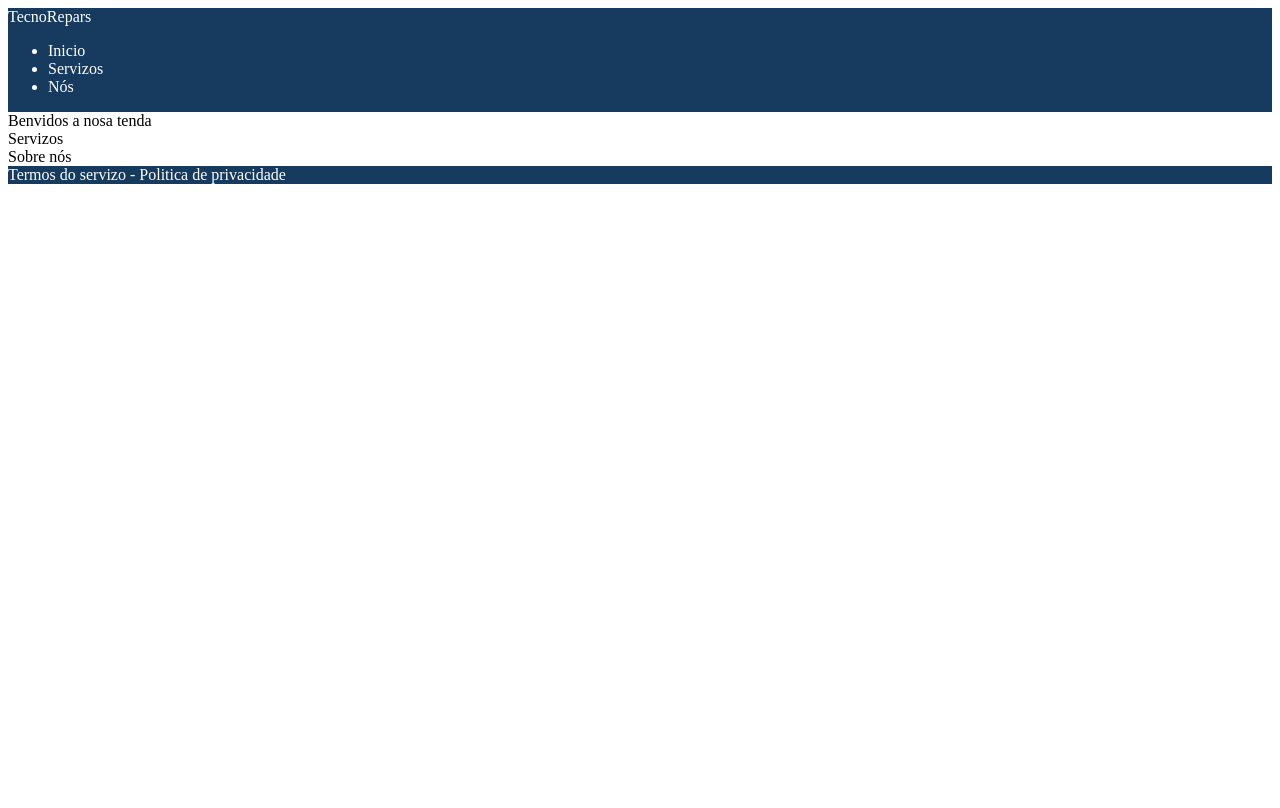
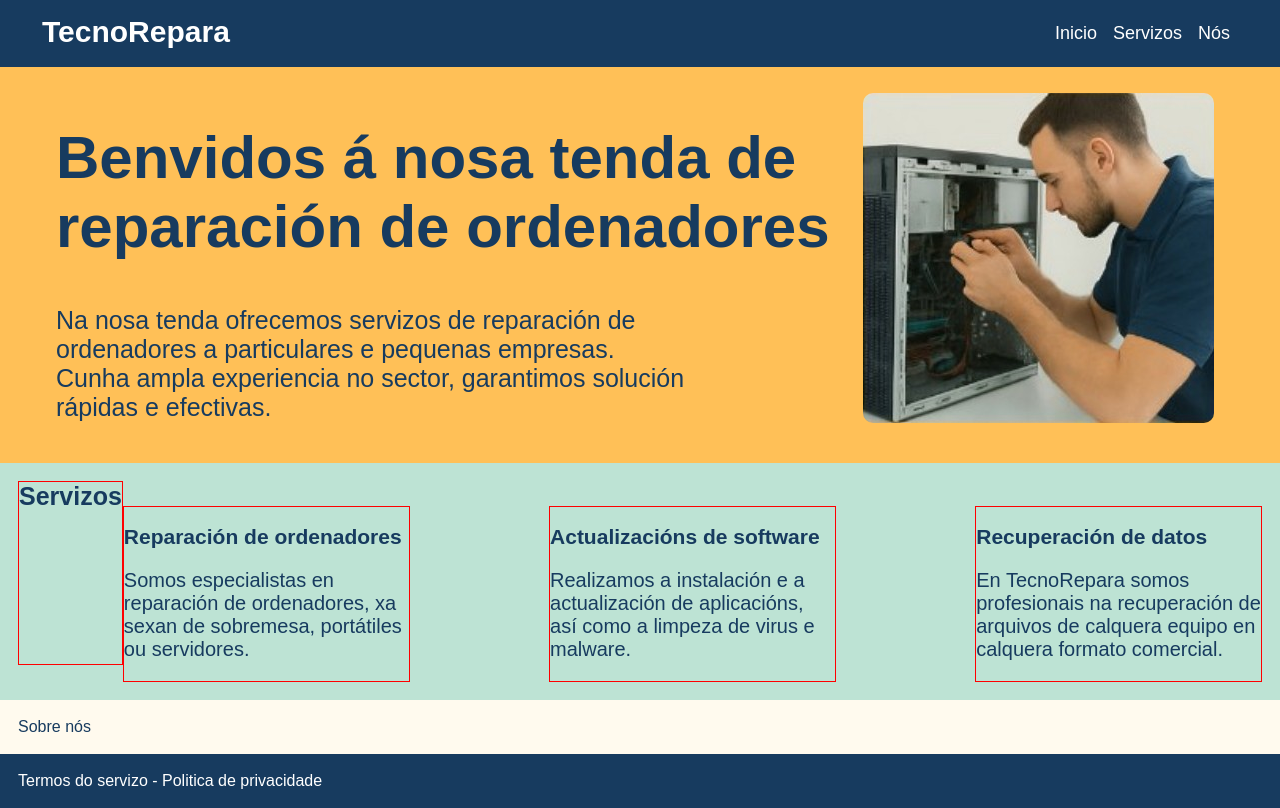
Before and after one commit to OmarLand/fp_dam_2026, a plain HTML site: page lenguaje-de-Marcas/tareaud2/index.html in a window 1280 px wide. Drawn offline with Linux system fonts and the light colour scheme.

Commit message:
Avanzo todo lo que puedo de la tarea

```diff
--- a/lenguaje-de-Marcas/tareaud2/css/style.css
+++ b/lenguaje-de-Marcas/tareaud2/css/style.css
@@ -1,9 +1,136 @@
-header{
+html, body{
+    margin      : 0;
+    font-family : Arial, Helvetica, sans-serif;
+}
+
+/* Inicio del Navegador del header*/
+nav{
+    /* border          : 1px solid red; */
+    display         : flex;
+    flex-direction  : row;
+    justify-content : space-between;
+    padding         : 15px 42px 15px 42px;
+}
+
+ul{
+    list-style-type : none;
+    margin          : 0;
+    padding         : 0;
+    overflow        : hidden;
+}
+
+li{
+    margin          : 8px;
+    font-size       : 18px;
+}
+
+ul li{
+    float           : right;
+}
+
+ul li a{
+    display         : block;
+    color           : white;
+    text-align      : center;
+    text-decoration : none;
+}
+
+#titulo{
+    font-size      : 30px;
+    font-weight    : bold;
+}
+/* Fin de Navegador del header*/
+
+/* Inicio del Contenedor principal */
+
+/* Clase para controlar el padding - Espacio que cubre toda la pagina */
+.main-padding{
+    padding : 18px;
+}
+
+h1{
+    font-size : 60px;
+}
+
+/* He usado flexbox para controlar la imagen y ponerlo al lado del <p> y el <h1> el vertical*/
+.flexing-column{
+    display        : flex;
+    flex-direction : column;
+}
+
+/* Con esta clase controlo los margenes del parrafo */
+.parrafo-benvidos{
+    font-size  : 25px;
+    width      : 80%;
+    margin-top : 5px;
+}
+
+/* He usado flexbox para controlar la imagen y ponerlo al lado del <p> y el <h1> en horizontal*/
+.row{
+    display: flex;
+    flex-direction: row;
+}
+
+#imagen-ejemplo{
+    border-radius : 10px;
+    height        : 30%;
+    margin        : 10px;
+}
+
+/* Uso esta clase para el Header y el Footer */
+.fondo-azul{
+    background-color : #173B5F;
+    color            : white;
+}
+
+.benvidos{
+    border           : 1px solid #FFC057;
+    background-color : #FFC057;
+    color            : #173B5F;
+    padding          : 15px 55px 15px 55px;
+}
+
+/* Inicio de apartado Servizos */
+.servizos{
+    /* border: 1px solid red; */
+    display          : flex;
+    justify-content  : space-around;
+    background-color : #BDE3D4;
+    color            : #173B5F;
+}
+
+.titulo-servizo{
+    border: 1px solid red;
+    font-size  : 25px;
+    padding    : 0 0 0 0px;
+    margin-top : 0px;
+}
+
+.servizo-col{
+    border       : 1px solid red;
+    width        : 25%;
+    /* margin-left  : 3px;
+    margin-right : 40px; */
+    margin-top   : 25px;
+
+}
+
+.serv-titu{
+    font-size: 21px;
+}
+
+.serv-des{
+    font-size: 20px;
+}
+
+.row-servizos{
     display: flex;
     justify-content: space-between;
 }
 
-.fondo-azul{
-    background-color: #173B5F;
-    color: white;
+/* Fin de apartado Servizos */
+
+.sobre-nos{
+    background-color : #FFFAEE;
+    color            : #173B5F;
 }
--- a/lenguaje-de-Marcas/tareaud2/index.html
+++ b/lenguaje-de-Marcas/tareaud2/index.html
@@ -10,23 +10,55 @@
 
     <header class="fondo-azul">
         <nav>
-            <div class="titulo">TecnoRepars</div>
+            <div id="titulo">TecnoRepara</div>
             <ul>
+                <li>Nós</li>
+                <li>Servizos</li>
                 <li>Inicio</li>
-                <li>Servizos</li>
-                <li>Nós</li>
             </ul>
         </nav>
     </header>
 
     <main class="contenedor-principal">
-        <div class="benvidos">Benvidos a nosa tenda</div>
-        <div class="servizos">Servizos</div>
-        <div class="sobre-nos">Sobre nós</div>
+
+        <div class="benvidos main-padding row">
+            <div class="flexing-column">
+                <h1>Benvidos á nosa tenda de reparación de ordenadores</h1>
+                <p class="parrafo-benvidos">Na nosa tenda ofrecemos servizos de reparación de ordenadores a particulares e pequenas empresas. Cunha ampla experiencia no sector, garantimos solución rápidas e efectivas.</p>
+            </div>
+            <img id="imagen-ejemplo" src="/img/imagen-recurso.jpg" alt="imagen">
+        </div>
+
+
+        <div class="servizos main-padding">
+            <h1 class="titulo-servizo"> Servizos </h1>
+
+            <!-- Estoy reutilizando la clase row del css -->
+            <div class="row row-servizos">
+
+                <div class="servizo-col">
+                    <h2 class="serv-titu">Reparación de ordenadores</h2>
+                    <p class="serv-des">Somos especialistas en reparación de ordenadores, xa sexan de sobremesa, portátiles ou servidores.</p>
+                </div>
+
+                <div class="servizo-col">
+                    <h2 class="serv-titu">Actualizacións de software</h2>
+                    <p class="serv-des">Realizamos a instalación e a actualización de aplicacións, así como a limpeza de virus e malware.</p>
+                </div>
+
+                <div class="servizo-col">
+                    <h2 class="serv-titu">Recuperación de datos</h2>
+                    <p class="serv-des">En TecnoRepara somos profesionais na recuperación de arquivos de calquera equipo en calquera formato comercial.</p>
+                </div>
+
+            </div>
+        </div>
+
+        <div class="sobre-nos main-padding">Sobre nós</div>
     </main>
 
 
-    <footer class="fondo-azul">
+    <footer class="fondo-azul main-padding">
         Termos do servizo - Politica de privacidade
     </footer>
 
```
Also changed, not shown: lenguaje-de-Marcas/tareaud2/img/imagen-recurso.jpg (added).
